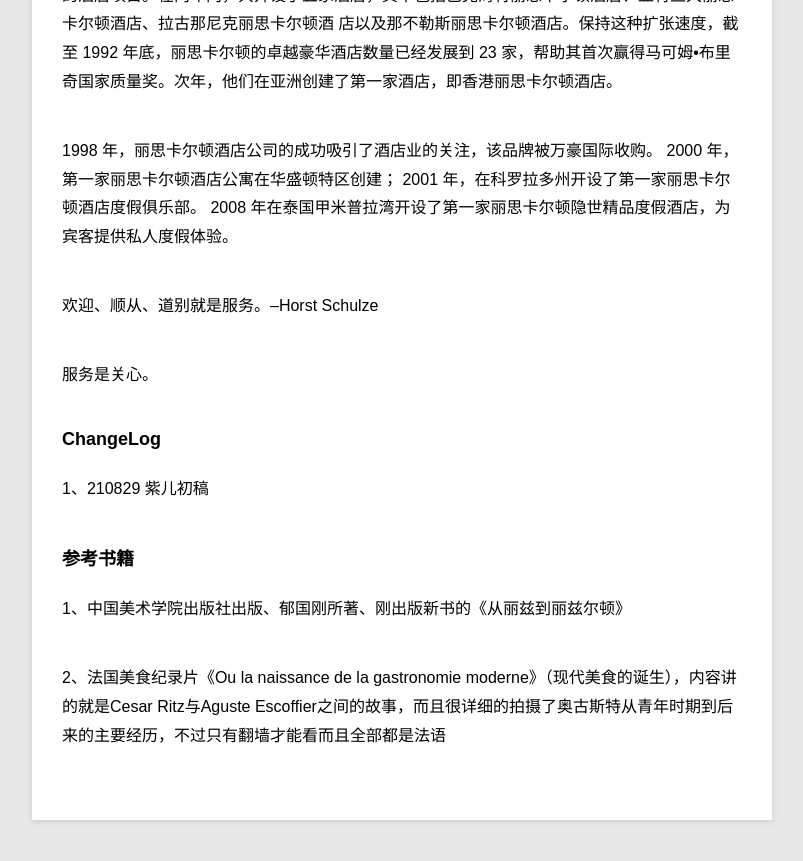
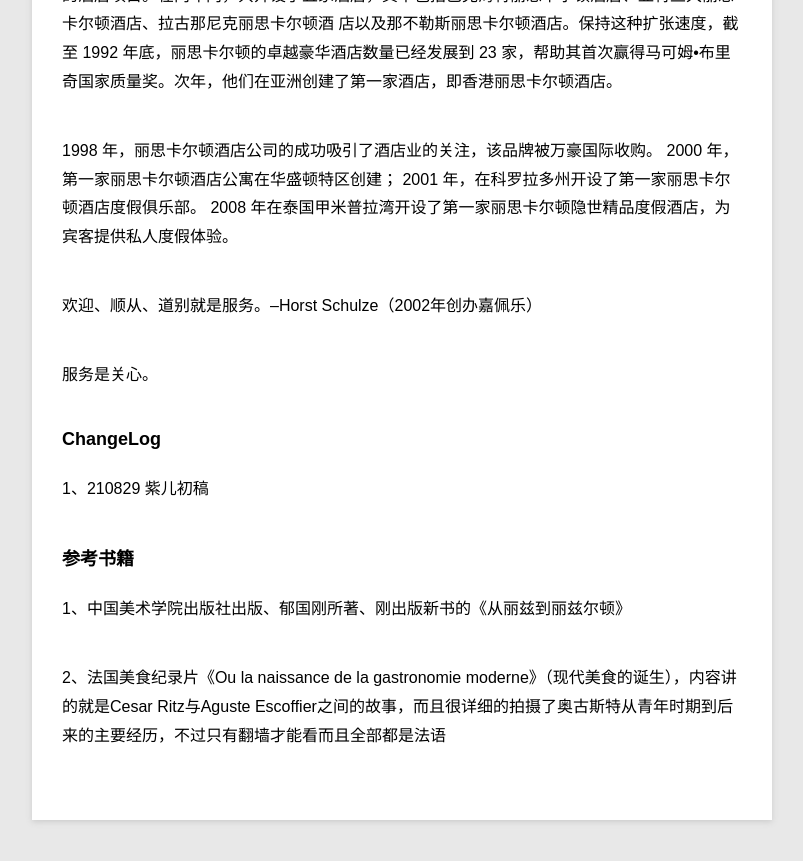
Before and after one commit to violettianjie/violettianjie.github.io, a Jekyll site: the page built from _posts/blog/2021-08-29-ritz.md, in a window 1280 px wide and 900 px high, scrolled down 4316 px. Shown: the top 861 px of the window, without its empty margins (78-881 px from the left). Built offline with Jekyll 4.4.1, drawn with Linux system fonts in a browser that asks for light colours.

Commit message:
Update 2021-08-29-ritz.md

```diff
--- a/_posts/blog/2021-08-29-ritz.md
+++ b/_posts/blog/2021-08-29-ritz.md
@@ -105,7 +105,7 @@ Ritz Carlton最早进入中国市场在1993年，官方中译为“丽嘉酒店
 2001 年，在科罗拉多州开设了第一家丽思卡尔顿酒店度假俱乐部。
 2008 年在泰国甲米普拉湾开设了第一家丽思卡尔顿隐世精品度假酒店，为宾客提供私人度假体验。
 
-欢迎、顺从、道别就是服务。--Horst Schulze
+欢迎、顺从、道别就是服务。--Horst Schulze（2002年创办嘉佩乐）
 
 服务是关心。
 
```
